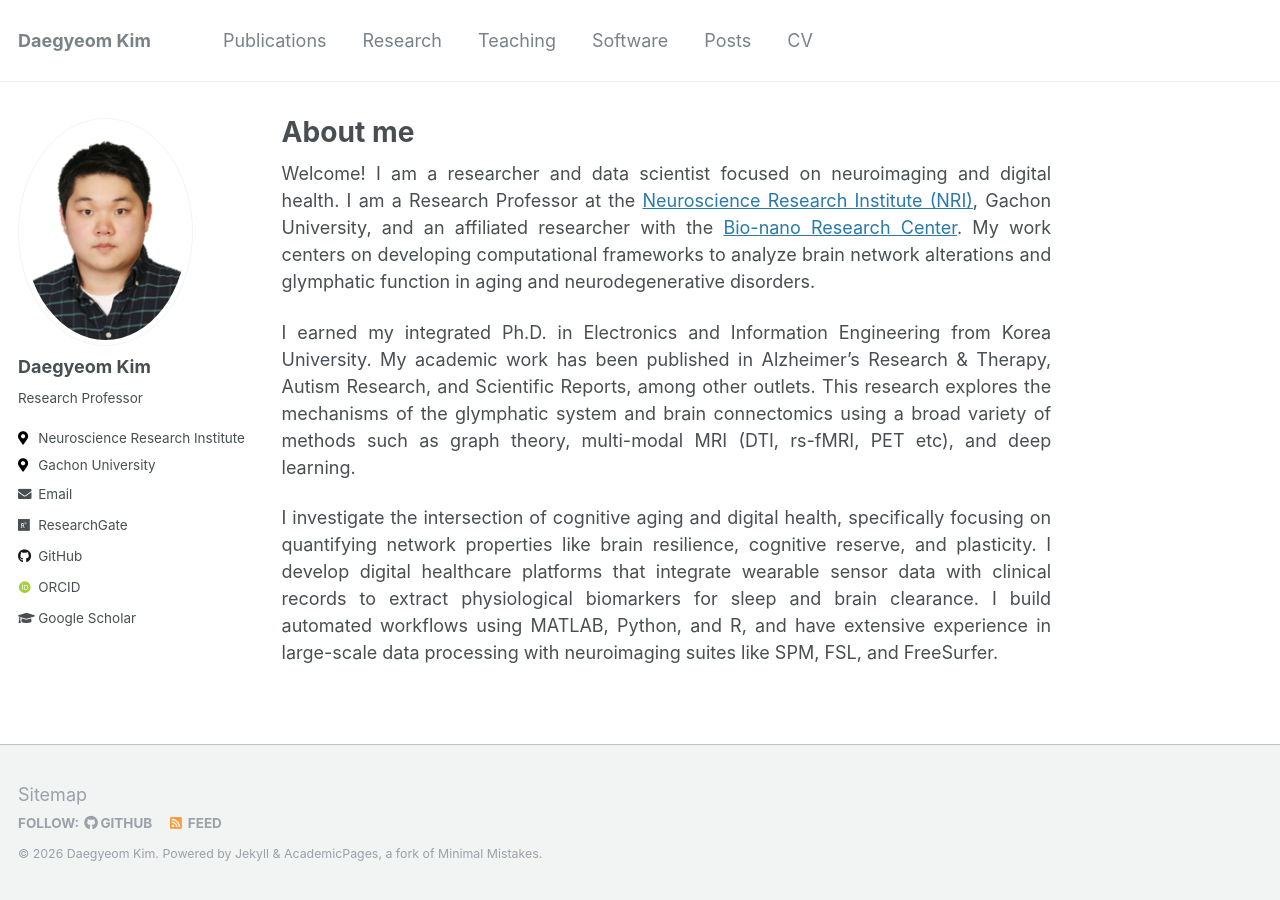
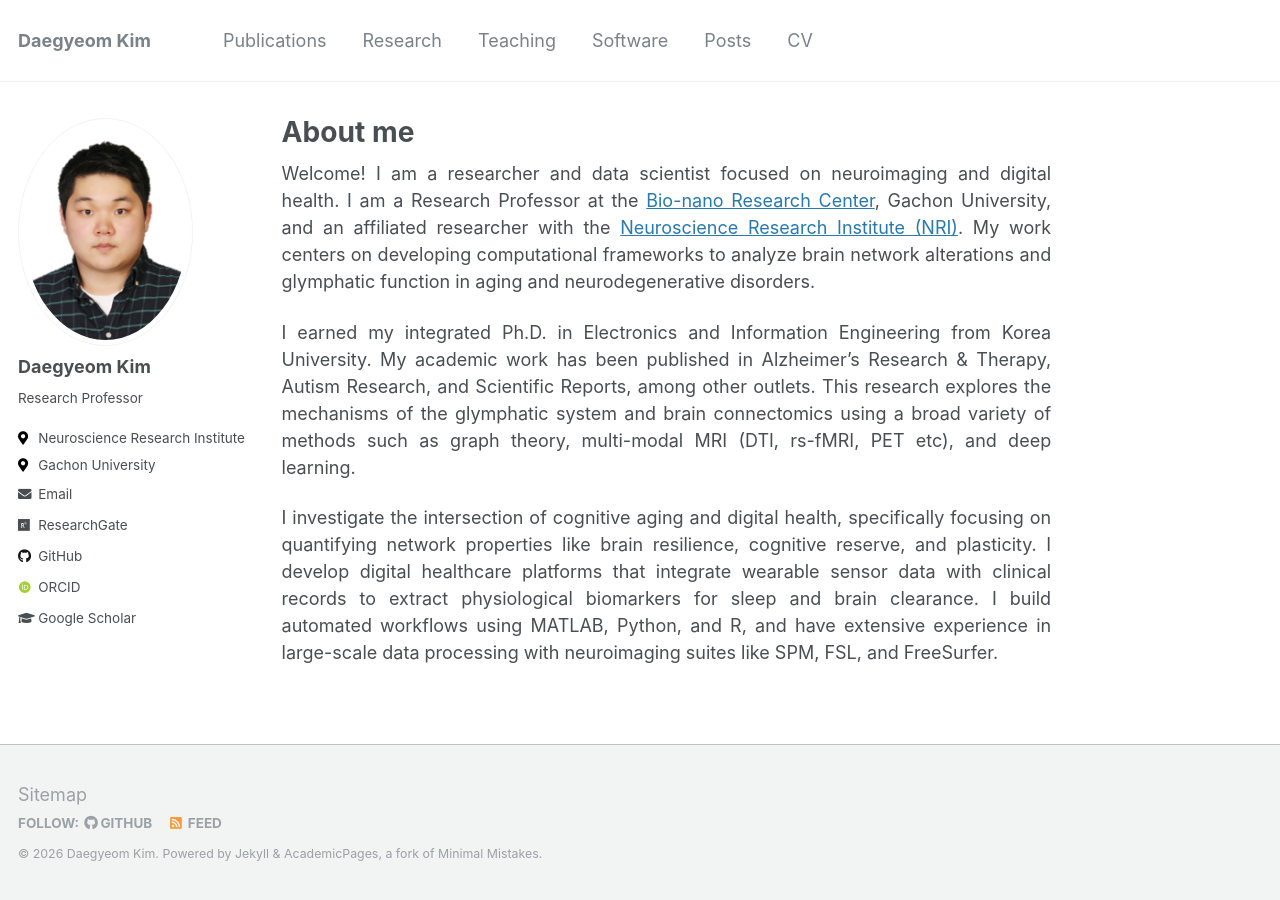
Before and after one commit to dgyeomkim/dgyeomkim.github.io, a Jekyll site: the page built from _pages/about.md, in a window 1280 px wide. Built offline with Jekyll 4.4.1, drawn with Linux system fonts in a browser that asks for light colours; some web fonts are replaced.

```diff
--- a/_pages/about.md
+++ b/_pages/about.md
@@ -11,8 +11,8 @@ redirect_from:
 <div style="text-align: justify;" markdown="1">
 
 Welcome! I am a researcher and data scientist focused on neuroimaging and digital health.
-I am a Research Professor at the [Neuroscience Research Institute (NRI)](http://nri.gachon.ac.kr/web/home.php?go=main), Gachon University,
-and an affiliated researcher with the [Bio-nano Research Center](https://www.gachon.ac.kr/sites/KRIU/index.do). My work centers on developing
+I am a Research Professor at the [Bio-nano Research Center](https://www.gachon.ac.kr/sites/KRIU/index.do), Gachon University, and
+an affiliated researcher with the [Neuroscience Research Institute (NRI)](http://nri.gachon.ac.kr/web/home.php?go=main). My work centers on developing
 computational frameworks to analyze brain network alterations and glymphatic function
 in aging and neurodegenerative disorders.
 
```
